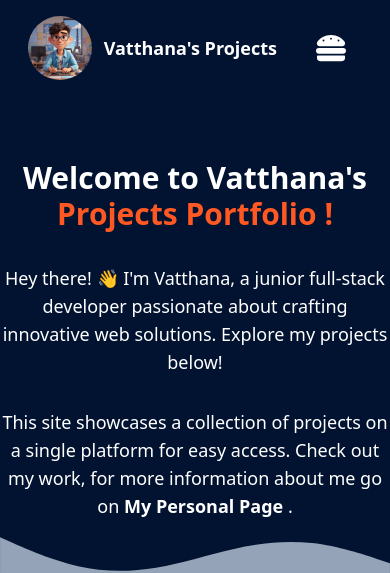
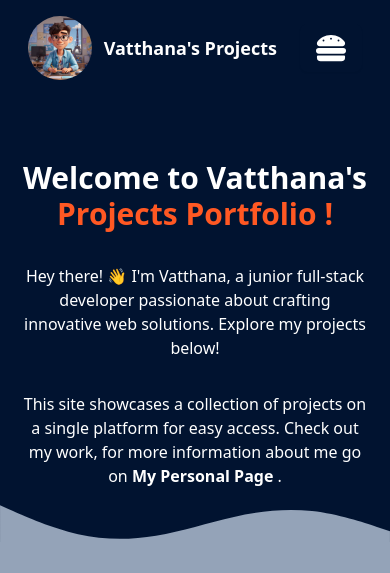
Before and after one commit to VatthanaB/Projects-Portfolio-Frontend, a React (Vite) app: page / in a window 390 px wide. Shown: the top 573 px of the page. Built offline with nearby package versions, Linux system fonts and the light colour scheme.

Commit message:
Update styles in HomePage and CardExternal components

```diff
--- a/src/projects/Root/HomePage.tsx
+++ b/src/projects/Root/HomePage.tsx
@@ -4,16 +4,16 @@ function HomePage() {
   return (
     <div className="bg-slate-400">
       <section className=" pt-16  text-white  bg-customBlue">
-        <div className="max-w-4xl mx-auto text-center">
+        <div className="max-w-4xl mx-auto text-center px-5 md:p-0">
           <h1 className="text-3xl md:text-4xl font-bold mb-4 ">
             Welcome to Vatthana's{" "}
             <span className="text-customDarkOrange">Projects Portfolio !</span>
           </h1>
-          <p className="text-lg  mb-8 mt-8">
+          <p className="lg:text-lg  mb-8 mt-8">
             Hey there! 👋 I'm Vatthana, a junior full-stack developer passionate
             about crafting innovative web solutions. Explore my projects below!
           </p>
-          <p className="text-lg ">
+          <p className="lg:text-lg ">
             This site showcases a collection of projects on a single platform
             for easy access. Check out my work, for more information about me go
             on{" "}
--- a/src/projects/Root/components/CardExternal.tsx
+++ b/src/projects/Root/components/CardExternal.tsx
@@ -17,7 +17,7 @@ function Card(props: CardProps) {
         <img
           src={props.image}
           alt="car!"
-          className="w-full h-64 object-cover"
+          className="lg:w-full  lg:h-64 object-cover"
         />
       </figure>
       <div className="card-body text-slate-100">
```
